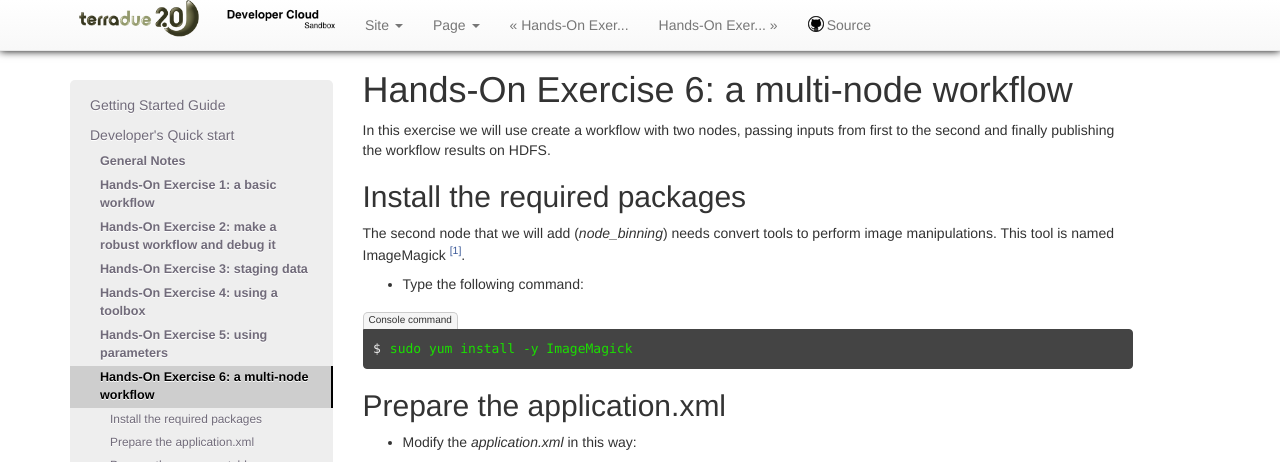
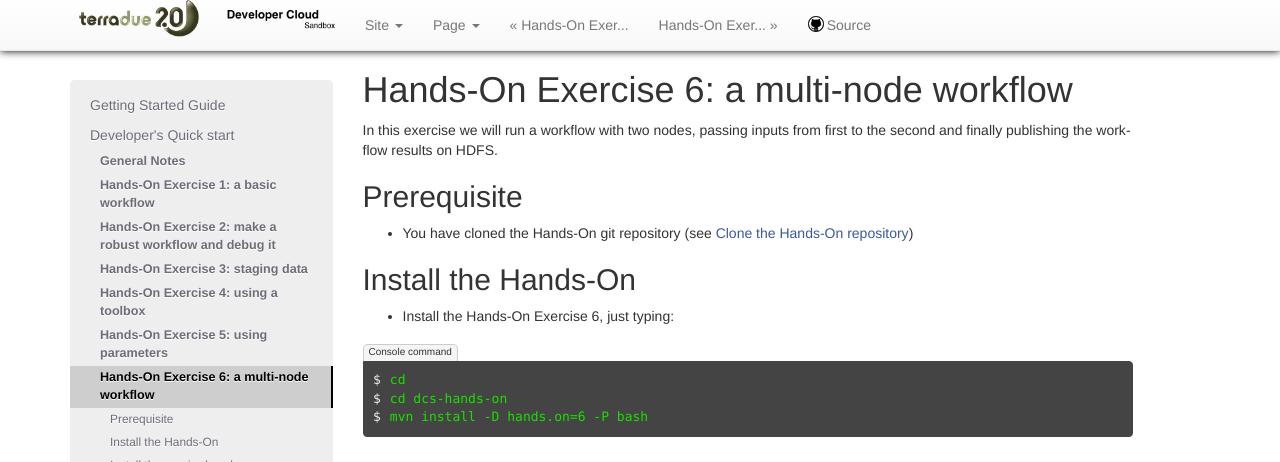
Before and after one commit to Terradue/doc-developer-sandbox, a Sphinx documentation site: the page built from source/developer/multinode.rst, in a window 1280 px wide and 1400 px high. Shown: the top 462 px of the window. Built offline with Sphinx 7.4.7, drawn with Linux system fonts in a browser that asks for light colours; pages that are not in the unit, such as notebooks, are missing from menus; some of the changed text lies outside the part shown; grey boxes are pictures that could not be loaded.

Commit message:
Hands-On 6

```diff
--- a/source/developer/multinode.rst
+++ b/source/developer/multinode.rst
@@ -3,12 +3,28 @@
 Hands-On Exercise 6: a multi-node workflow
 ##########################################
 
-In this exercise we will use create a workflow with two nodes, passing inputs from first to the second and finally publishing the workflow results on HDFS.
+In this exercise we will run a workflow with two nodes, passing inputs from first to the second and finally publishing the workflow results on HDFS.
+
+Prerequisite
+=============
+
+* You have cloned the Hands-On git repository (see :ref:`hands-on-repo`)
+
+Install the Hands-On
+====================
+
+* Install the Hands-On Exercise 6, just typing:
+
+.. code-block:: console
+
+  cd
+  cd dcs-hands-on
+  mvn install -D hands.on=6 -P bash
 
 Install the required packages
 =============================
 
-The second node that we will add (*node_binning*) needs convert tools to perform image manipulations. This tool is named ImageMagick [#f1]_.
+The second node that we added (*node_binning*) needs convert tools to perform image manipulations. This tool is named ImageMagick [#f1]_.
 
 * Type the following command:
 
@@ -17,14 +33,14 @@ The second node that we will add (*node_binning*) needs convert tools to perform
   sudo yum install -y ImageMagick
 
 
-Prepare the application.xml
+Inspect the application.xml
 ===========================
 
-* Modify the *application.xml* in this way:
+* Inspect the *application.xml*:
 
 .. container:: context-application-descriptor-file
 
-  .. literalinclude:: src/multinode/application.xml
+  .. literalinclude:: src/dcs-hands-on/src/main/app-resources/hands-on-6/application.xml
        :language: xml
        :tab-width: 2
 
@@ -32,36 +48,26 @@ We added a second node named *node_binning* and we declared that its source is t
 
 .. container:: context-application-descriptor-file
 
-  .. literalinclude:: src/multinode/application.xml
+  .. literalinclude:: src/dcs-hands-on/src/main/app-resources/hands-on-6/application.xml
        :language: xml
        :tab-width: 2
        :lines: 60-68
 
-Prepare the run executable
+Inspect the run executable
 ===========================
 
-* Now we have to prepare the run executable for the node_binning. Type the following commands:
+* Now we are going to see how the run executable for node binning looks like. You can use the *more* command:
 
 .. code-block:: console
 
-  cd $_CIOP_APPLICATION_PATH
-  mkdir binning
-  touch binning/run.sh
-  chmod +x binning/run.sh
-
-* Open the file *binning/run.sh* and paste the following code:
-
-.. container:: context-run-executable
-
-  .. literalinclude:: src/multinode/binning/run.sh
-        :language: bash
-        :tab-width: 2
+  cd $_CIOP_APPLICATION_PATH/binning
+  more run
 
 Note that the *ciop-publish* command is called with the option *-m*. This means that it will publish the files as results of the entire workflow. Files are not going to be passed to the next job. They are placed in a persistent shared location common to the whole workflow.
 
 .. container:: context-run-executable
 
-  .. literalinclude:: src/multinode/binning/run.sh
+  .. literalinclude:: src/dcs-hands-on/src/main/app-resources/hands-on-6/bash/binning/run
        :language: bash
        :tab-width: 2
        :lines: 138
@@ -167,14 +173,6 @@ Recap
 #. We ran the added node using the *ciop-simjob* command,
 #. We ran the entire workflow using the *ciop-simwf* command.
 
-Files used in this Hands-On
-===========================
-
-* :download:`application.xml <src/multinode/application.xml>`
-* :download:`inputs/list <src/stagedata/list>`
-* :download:`expression/run.sh <src/parameters/expression/run.sh>`
-* :download:`binning/run.sh <src/multinode/binning/run.sh>`
-
 .. rubric:: Footnotes
 
 .. [#f1] `ImageMagick <http://www.imagemagick.org/>`_
```
